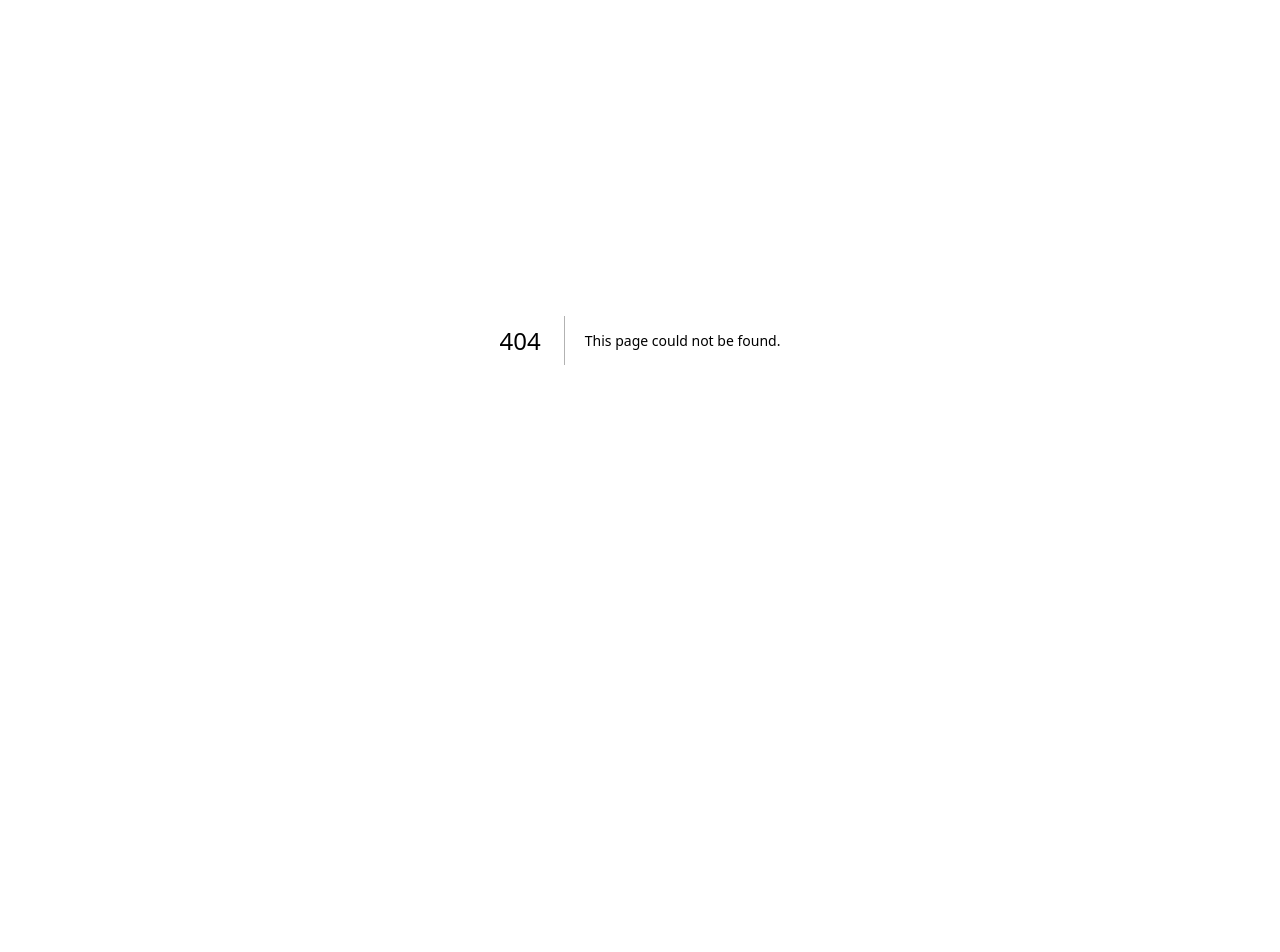
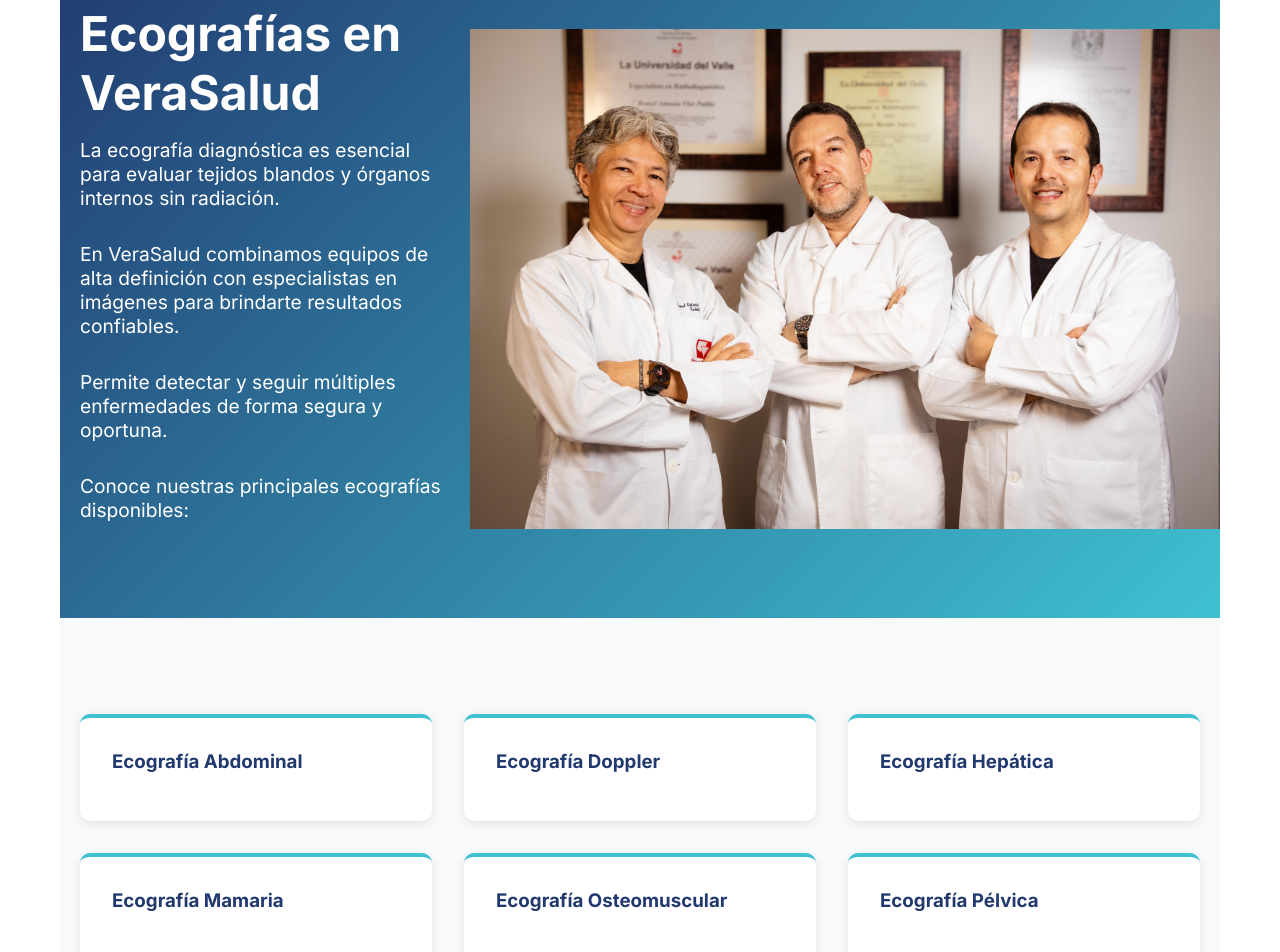
Before and after one commit to gstvgrc/verasalud-website, a Next.js app: page /servicios/ecografias in a window 1280 px wide. Before the commit this address had no page. Shown: the part 60-1012 px from the top of the page. Before the commit the page ends 800 px from the top, so only its background shows below. Built offline with nearby package versions, Linux system fonts and the light colour scheme.

Commit message:
Update ecografias index and sitemap

```diff
--- /dev/null
+++ b/app/servicios/ecografias/page.js
@@ -0,0 +1,146 @@
+import Image from 'next/image'
+import ContactForm from '../../components/ContactForm'
+import styles from '../../Home.module.css'
+import Link from 'next/link'
+
+export const metadata = {
+  title: 'Ecografías en VeraSalud | Alta Resolución y Doppler en Cali',
+  description:
+    'Ecografías abdominal, doppler, hepática, mamaria, obstétrica, osteomuscular y pélvica realizadas por especialistas en VeraSalud.',
+  keywords: [
+    'ecografias cali',
+    'ecografia doppler',
+    'ecografia abdominal',
+    'ecografia pelvica',
+  ],
+  alternates: { canonical: 'https://verasalud.com/servicios/ecografias' },
+  openGraph: {
+    title: 'Ecografías en VeraSalud',
+    description:
+      'Centro médico en Cali con equipos de alta resolución para todo tipo de ecografías diagnósticas.',
+    url: 'https://verasalud.com/servicios/ecografias',
+    images: [
+      {
+        url: '/og-image.jpg',
+        width: 1200,
+        height: 630,
+        alt: 'Ecografías en VeraSalud Cali',
+      },
+    ],
+    locale: 'es_CO',
+    type: 'article',
+  },
+  twitter: {
+    card: 'summary_large_image',
+    title: 'Ecografías en VeraSalud Cali',
+    description: 'Diagnóstico preciso con ecografías de alta definición y doppler.',
+  },
+}
+
+export default function EcografiasPage() {
+  const jsonLd = {
+    '@context': 'https://schema.org',
+    '@type': 'CollectionPage',
+    name: 'Ecografías en VeraSalud',
+    description:
+      'Listado de servicios de ecografías convencionales y Doppler que ofrece VeraSalud en Cali.',
+    url: 'https://verasalud.com/servicios/ecografias',
+  }
+
+  return (
+    <main className={styles.container}>
+      <script
+        type="application/ld+json"
+        dangerouslySetInnerHTML={{ __html: JSON.stringify(jsonLd) }}
+      />
+      <section className={styles.hero}>
+        <div className={styles.heroContent}>
+          <h1>Ecografías en VeraSalud</h1>
+          <p>
+            La ecografía diagnóstica es esencial para evaluar tejidos blandos y
+            órganos internos sin radiación.
+          </p>
+          <p>
+            En VeraSalud combinamos equipos de alta definición con especialistas
+            en imágenes para brindarte resultados confiables.
+          </p>
+          <p>
+            Permite detectar y seguir múltiples enfermedades de forma segura y
+            oportuna.
+          </p>
+          <p>Conoce nuestras principales ecografías disponibles:</p>
+        </div>
+        <Image
+          src="/equipo-medico.jpg"
+          alt="Equipo médico realizando ecografía"
+          width={800}
+          height={500}
+          loading="lazy"
+        />
+      </section>
+      <section className={styles.services}>
+        <div className={styles.container}>
+          <div className={styles.servicesGrid}>
+            <div className={styles.serviceCard}>
+              <h3>
+                <Link href="/servicios/ecografias/abdominal" prefetch={false}>
+                  Ecografía Abdominal
+                </Link>
+              </h3>
+            </div>
+            <div className={styles.serviceCard}>
+              <h3>
+                <Link href="/servicios/ecografias/doppler" prefetch={false}>
+                  Ecografía Doppler
+                </Link>
+              </h3>
+            </div>
+            <div className={styles.serviceCard}>
+              <h3>
+                <Link href="/servicios/ecografias/hepatica" prefetch={false}>
+                  Ecografía Hepática
+                </Link>
+              </h3>
+            </div>
+            <div className={styles.serviceCard}>
+              <h3>
+                <Link href="/servicios/ecografias/mama" prefetch={false}>
+                  Ecografía Mamaria
+                </Link>
+              </h3>
+            </div>
+            <div className={styles.serviceCard}>
+              <h3>
+                <Link href="/servicios/ecografias/osteomuscular" prefetch={false}>
+                  Ecografía Osteomuscular
+                </Link>
+              </h3>
+            </div>
+            <div className={styles.serviceCard}>
+              <h3>
+                <Link href="/servicios/ecografias/pelvica" prefetch={false}>
+                  Ecografía Pélvica
+                </Link>
+              </h3>
+            </div>
+            <div className={styles.serviceCard}>
+              <h3>
+                <Link href="/servicios/ecografias/obstetrica" prefetch={false}>
+                  Ecografía Obstétrica
+                </Link>
+              </h3>
+            </div>
+          </div>
+        </div>
+      </section>
+      <section className={styles.contact}>
+        <div className={styles.container}>
+          <ContactForm />
+          <p style={{ marginTop: '2rem' }}>
+            <Link href="/">Volver al inicio</Link>
+          </p>
+        </div>
+      </section>
+    </main>
+  )
+}
```
Also changed, not shown: 1 other file (tests, documents, lock files or other folders).
